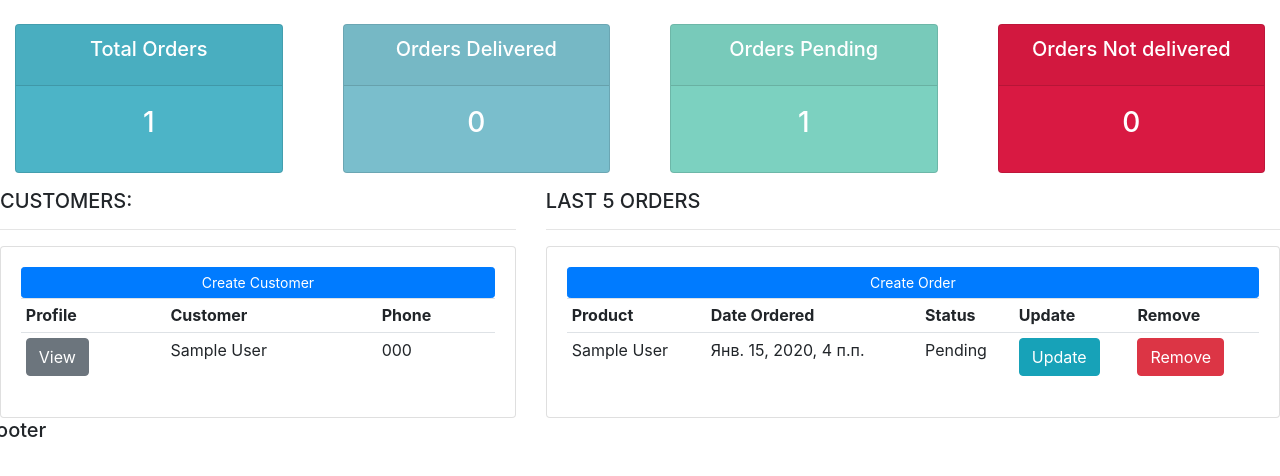
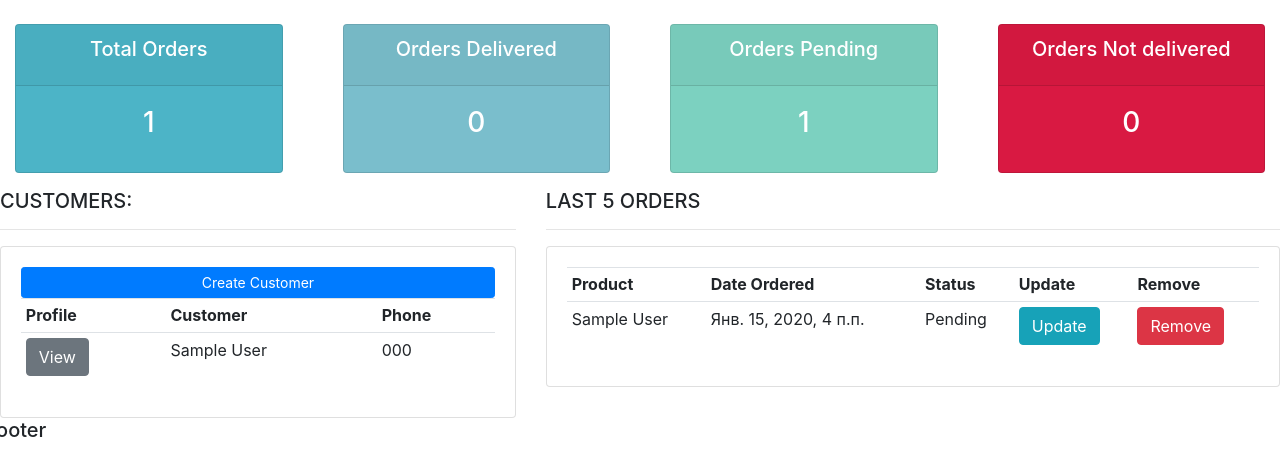
Before and after one commit to Baistan/Online-delivery, a Django app: page / in a window 1280 px wide. Shown: the part 56-532 px from the top of the page. Run offline with Django 3.2, Linux system fonts and the light colour scheme; tables that the repository leaves empty hold one stand-in row (values such as "Sample post"); some libraries are stand-ins or nearby versions.

Commit message:
reworked home page

```diff
--- a/OnLineShop/store/templates/store/home.html
+++ b/OnLineShop/store/templates/store/home.html
@@ -30,7 +30,6 @@
 		<h5>LAST 5 ORDERS</h5>
 		<hr>
 		<div class="card card-body">
-			<a class="btn btn-primary  btn-sm btn-block" href="{% url 'create_order' %}">Create Order</a>
 			<table class="table table-sm">
 				<tr>
 					<th>Product</th>
```
